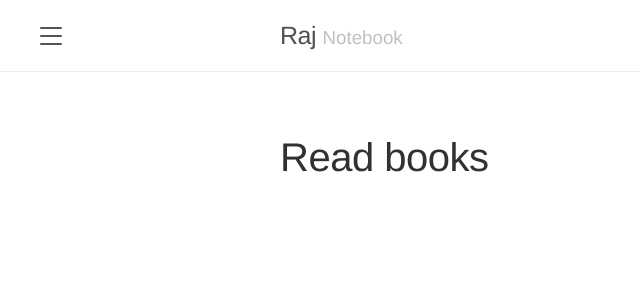
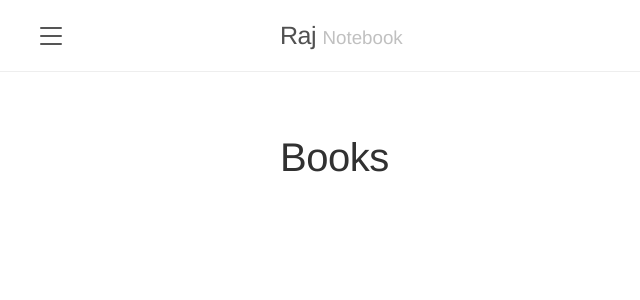
Before and after one commit to zytric/raj, a Jekyll site: the page built from reading.html, in a window 1280 px wide. Shown: the top 300 px of the page, without its empty margins (0-640 px from the left). Built offline with Jekyll 4.4.1, drawn with Linux system fonts in a browser that asks for light colours; some web fonts are replaced.

Commit message:
Update reading.html

```diff
--- a/reading.html
+++ b/reading.html
@@ -3,9 +3,10 @@ layout: default
 title: Reading
 ---
 
-<h1>Read books</h1>
+<h1>Books</h1>
 
-{% for post in paginator.posts | where: post.category, "Reading" %}
+{% assign readings = posts | where: "category", "Reading" %}
+{% for post in readings %}
   <div class="book">
     <a href="{{ post.url | absolute_url }}">
       {{ post.title }}  <span class="post-date">{{ post.date | date_to_string }}</span>
```
